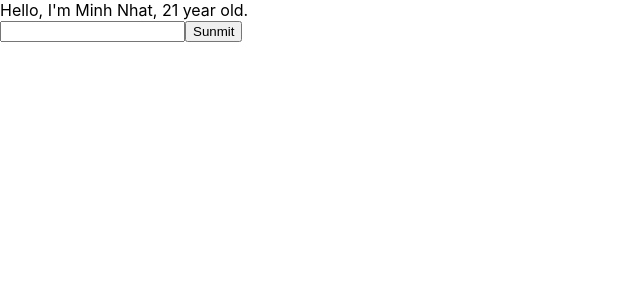
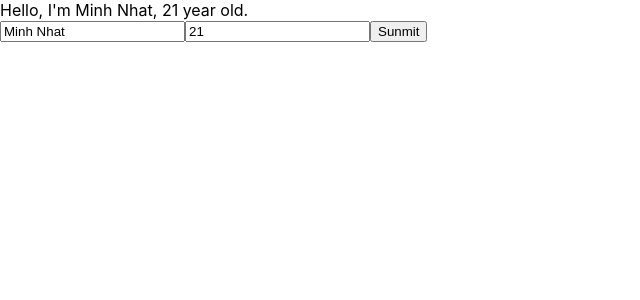
Before and after one commit to Minhnhat21/demo-react-project, a React (Create React App) app: page / in a window 1280 px wide. Shown: the top 300 px of the page, without its empty margins (0-640 px from the left). Built offline with nearby package versions, Linux system fonts and the light colour scheme.

Commit message:
video-22

```diff
--- a/src/components/MyComponent.js
+++ b/src/components/MyComponent.js
@@ -1,54 +1,13 @@
 import { render } from "@testing-library/react";
 import React from "react";
+import UserInfo from "./UserInfor";
 
 class MyComponent extends React.Component{
-    state = {
-        name: 'Minh Nhat',
-        address: 'Thành Phố Huế',
-        age: 21
-    }
-    handleClick(event) {
-        console.log('Xin chao');
 
-        //merge state => react class
-        this.setState({
-            name: 'Minh Quang',
-            age: Math.floor((Math.random() * 100) + 1)
-        })
-
-        // this.setState({
-        //     age: Math.floor((Math.random() * 100) + 1)
-        // })
-    }
-
-    handleOnMouseOver(event) {
-        // console.log(event.clientX);
-    }
-
-    handleOnChangeInput = (event) => {
-        this.setState({
-            name: event.target.value
-        })
-    }
-
-    handleOnSubmit = (event) => {
-        event.preventDefault();
-        console.log(this.state.name)
-        // this.setState({
-        //     name: event.target.value
-        // })
-    }
     render() {
         return(
             <div>
-                Hello, I'm {this.state.name}, {this.state.age} year old.
-                <form onSubmit={(event) => {this.handleOnSubmit(event)}}>
-                    <input
-                        type = 'text'
-                        onChange={(event) => {this.handleOnChangeInput(event)}}
-                    />
-                    <button>Sunmit</button>
-                </form>
+               <UserInfo/>
             </div>
         )
     }
--- /dev/null
+++ b/src/components/UserInfor.js
@@ -0,0 +1,50 @@
+import React from "react";
+
+class UserInfo extends React.Component {
+
+    state = {
+        name: 'Minh Nhat',
+        address: 'Thành Phố Huế',
+        age: 21
+    }
+
+    handleOnChangeInput = (event) => {
+        this.setState({
+            name: event.target.value
+        })
+    }
+
+    handleOnChangeInputAge = (event) => {
+        this.setState({
+            age: event.target.value
+        })
+    }
+
+    handleOnSubmit = (event) => {
+        event.preventDefault();
+        console.log(this.state.name)
+    }
+
+    render() {
+        return(
+            <div>
+                 Hello, I'm {this.state.name}, {this.state.age} year old.
+                <form onSubmit={(event) => {this.handleOnSubmit(event)}}>
+                    <input
+                        value={this.state.name}
+                        type = 'text'
+                        onChange={(event) => {this.handleOnChangeInput(event)}}
+                    />
+                    <input
+                        value={this.state.age}
+                        type = 'number'
+                        onChange={(event) => {this.handleOnChangeInputAge(event)}}
+                    />
+                    <button>Sunmit</button>
+                </form>
+            </div>
+        )
+    }
+}
+
+export default UserInfo
```
